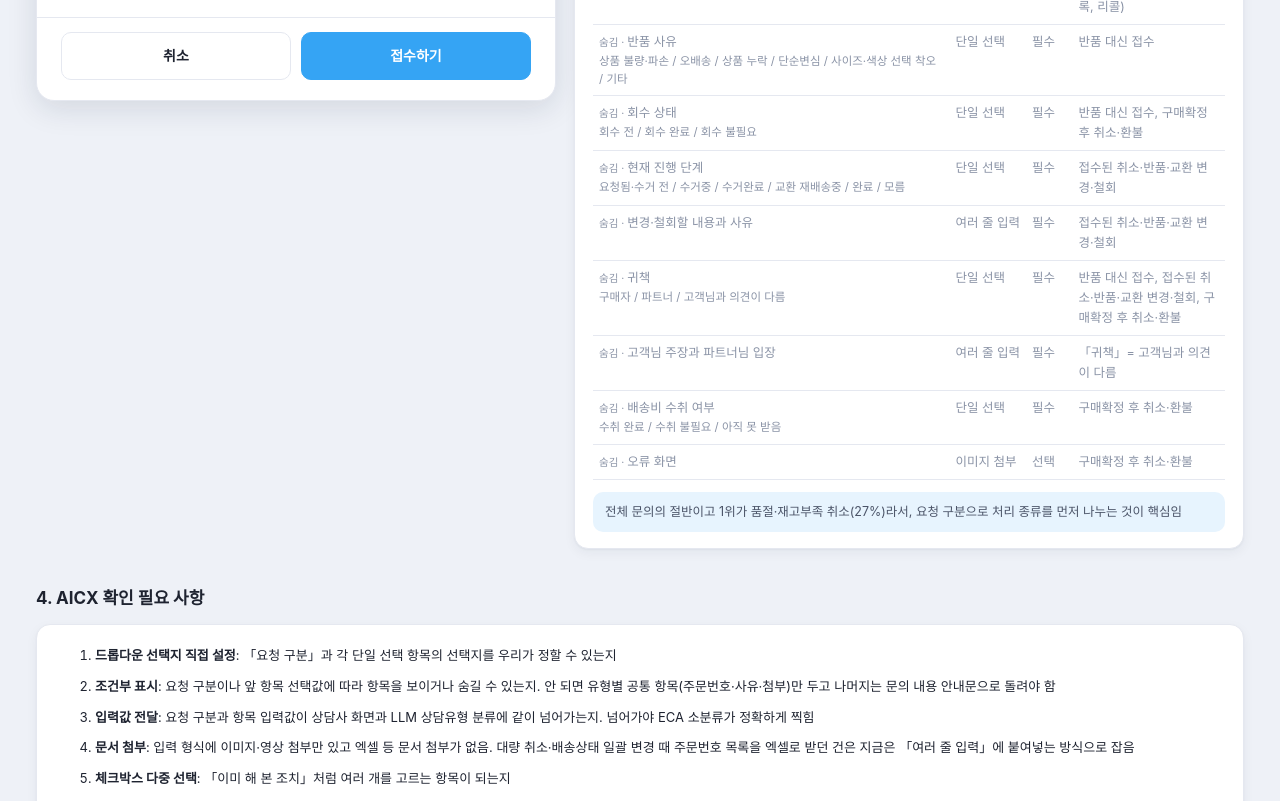
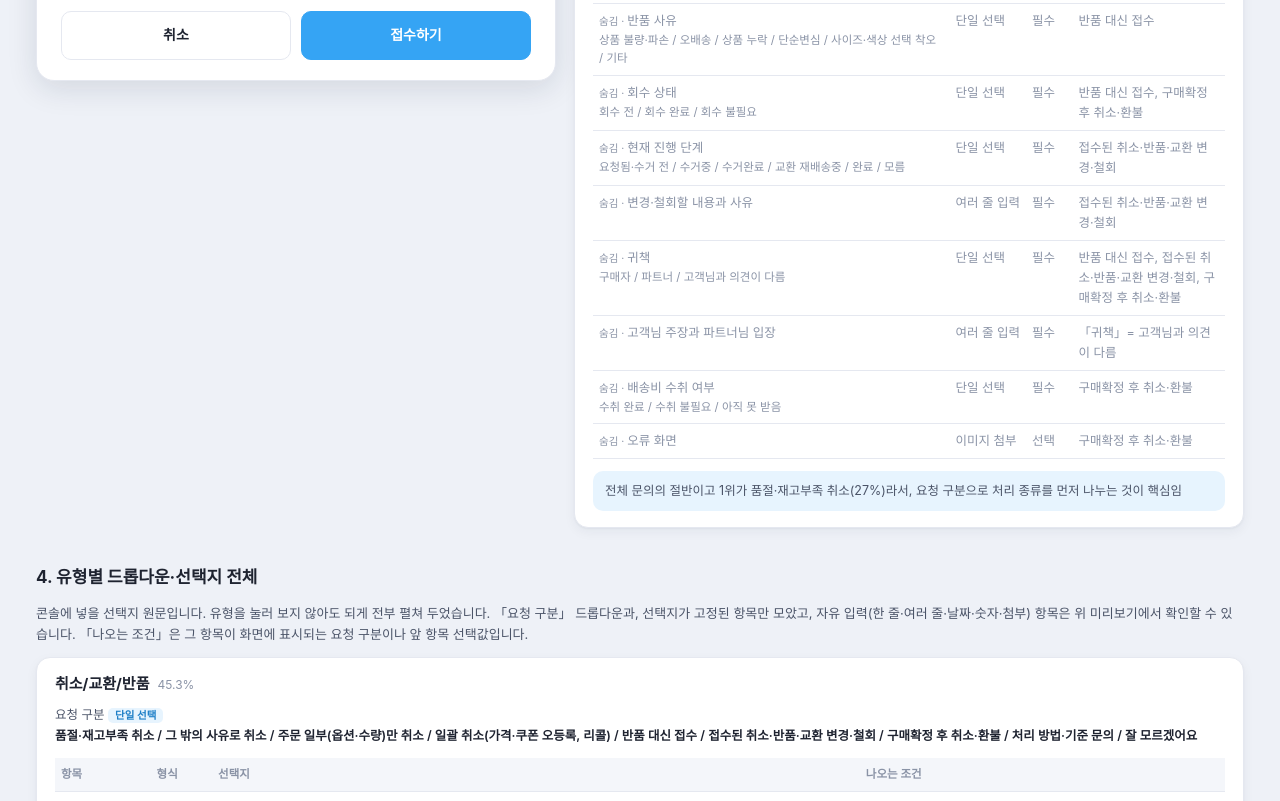
Before and after one commit to enzojoo/Ohouse-chatbot, a plain HTML site: page partner-inquiry-form/index.html in a window 1280 px wide. Shown: the part 1999-2800 px from the top of the page. Drawn offline with Linux system fonts and the light colour scheme.

Commit message:
partner-inquiry-form: 섹션 4를 유형별 드롭다운·선택지 전체 목록으로 교체 (확인 필요 사항 제거)
- 개발자가 클릭 없이 전체 선택지를 훑을 수 있도록 TYPES에서 자동 생성한 정적 목록 추가
- 요청 구분 드롭다운 + 선택지 고정 항목(형식·선택지·나오는 조건)을 유형별 카드로 정리
- 기존 "AICX 확인 필요 사항" 섹션 및 상단 안내 문구 제거

Co-Authored-By: Claude Opus 4.8 <noreply@anthropic.com>

```diff
--- a/partner-inquiry-form/index.html
+++ b/partner-inquiry-form/index.html
@@ -129,6 +129,15 @@
   .issues li{margin:10px 0;font-size:13px}
   .tw{overflow-x:auto}
 
+  /* all options reference */
+  .opt-card{background:var(--card);border:1px solid var(--line);border-radius:14px;padding:14px 18px 10px;box-shadow:var(--shadow);margin:12px 0}
+  .opt-card .hd{display:flex;align-items:baseline;gap:8px;flex-wrap:wrap}
+  .opt-card .nm{font-weight:700;font-size:15px}
+  .opt-sub{font-size:12.5px;color:var(--ink-2);margin:8px 0 12px;line-height:1.7}
+  .opt-sub .vals{color:var(--ink);font-weight:600}
+  .opt-card td.opts{white-space:normal;min-width:170px;color:var(--ink);font-size:12.5px}
+  .opt-none{font-size:12.5px;color:var(--ink-3);margin:2px 0 6px}
+
   @media (max-width:900px){
     .bench{grid-template-columns:1fr}
     .spec{position:static}
@@ -145,7 +154,7 @@
 <div class="doc">
   <h1>파트너센터 1:1 문의 유형별 입력 템플릿</h1>
   <p class="sub">문의 유형을 고르면 요청 구분 드롭다운이 붙고, 요청 구분에 따라 받는 항목이 바뀌는 구조입니다. 아래 화면에서 직접 골라 보면서 확인할 수 있습니다.</p>
-  <div class="notice">콘솔 기능(드롭다운 선택지 직접 설정, 선택값에 따른 항목 표시·숨김)이 모두 된다고 가정한 초안입니다. 확인이 필요한 사항은 맨 아래에 정리했습니다. 비중은 Zendesk Q3(7~9월) 게시판 6,372건 전수 분류 기준입니다.</div>
+  <div class="notice">콘솔 기능(드롭다운 선택지 직접 설정, 선택값에 따른 항목 표시·숨김)이 모두 된다고 가정한 초안입니다. 비중은 Zendesk Q3(7~9월) 게시판 6,372건 전수 분류 기준입니다.</div>
 
   <h2>1. 입력 흐름</h2>
   <div class="flow">
@@ -192,16 +201,9 @@
     </div>
   </div>
 
-  <h2>4. AICX 확인 필요 사항</h2>
-  <div class="issues"><ol>
-    <li><b>드롭다운 선택지 직접 설정</b>: 「요청 구분」과 각 단일 선택 항목의 선택지를 우리가 정할 수 있는지</li>
-    <li><b>조건부 표시</b>: 요청 구분이나 앞 항목 선택값에 따라 항목을 보이거나 숨길 수 있는지. 안 되면 유형별 공통 항목(주문번호·사유·첨부)만 두고 나머지는 문의 내용 안내문으로 돌려야 함</li>
-    <li><b>입력값 전달</b>: 요청 구분과 항목 입력값이 상담사 화면과 LLM 상담유형 분류에 같이 넘어가는지. 넘어가야 ECA 소분류가 정확하게 찍힘</li>
-    <li><b>문서 첨부</b>: 입력 형식에 이미지·영상 첨부만 있고 엑셀 등 문서 첨부가 없음. 대량 취소·배송상태 일괄 변경 때 주문번호 목록을 엑셀로 받던 건은 지금은 「여러 줄 입력」에 붙여넣는 방식으로 잡음</li>
-    <li><b>체크박스 다중 선택</b>: 「이미 해 본 조치」처럼 여러 개를 고르는 항목이 되는지</li>
-    <li><b>유형 이름 변경</b>: 「광고 관리」를 「광고/프로모션 관리」로 바꾸면 ECA 상담유형 이름도 맞춰야 하는지 (AICX→ECA 매칭은 이름 완전 일치 기준)</li>
-    <li><b>입점 전 문의</b>: 1:1 문의는 로그인한 파트너만 쓸 수 있어서 유형에 넣지 않음. 입점 신청 후 서류를 고치려는 예비 파트너가 로그인할 수 있는지만 확인 필요</li>
-  </ol></div>
+  <h2>4. 유형별 드롭다운·선택지 전체</h2>
+  <p class="sub">콘솔에 넣을 선택지 원문입니다. 유형을 눌러 보지 않아도 되게 전부 펼쳐 두었습니다. 「요청 구분」 드롭다운과, 선택지가 고정된 항목만 모았고, 자유 입력(한 줄·여러 줄·날짜·숫자·첨부) 항목은 위 미리보기에서 확인할 수 있습니다. 「나오는 조건」은 그 항목이 화면에 표시되는 요청 구분이나 앞 항목 선택값입니다.</p>
+  <div id="allopts"></div>
 </div>
 
 <script>
@@ -434,6 +436,19 @@ function render(prev){
   $('#typeNote').textContent=T.note;
   renderOverview();
 }
+function renderAllOptions(){
+  $('#allopts').innerHTML=TYPES.map(t=>{
+    const subLine=t.subs.length
+      ? `<div class="opt-sub">요청 구분 <span class="fmt dd">단일 선택</span><br><span class="vals">${[...t.subs,UNK].join(' / ')}</span></div>`
+      : `<div class="opt-sub">요청 구분 없음 · 공통 항목만 받음</div>`;
+    const dd=t.fields.filter(f=>f.opts);
+    const rows=dd.map(f=>`<tr><td>${f.label}</td><td>${f.fmt}</td><td class="opts">${f.opts.join(' / ')}</td><td>${condText(f,t)}</td></tr>`).join('');
+    const table=dd.length
+      ? `<div class="tw"><table><thead><tr><th>항목</th><th>형식</th><th>선택지</th><th>나오는 조건</th></tr></thead><tbody>${rows}</tbody></table></div>`
+      : `<div class="opt-none">선택지가 고정된 항목 없음 · 전부 자유 입력</div>`;
+    return `<div class="opt-card"><div class="hd"><span class="nm">${t.name}</span><span class="pct" style="color:var(--ink-3);font-size:12px">${t.share}%</span>${t.renamed?`<span class="tag ch">이름 변경 제안 · 현재 「${t.renamed}」</span>`:''}</div>${subLine}${table}</div>`;
+  }).join('');
+}
 function current(){return new Set([...document.querySelectorAll('#typed .f')].map(e=>e.dataset.f))}
 document.addEventListener('change',e=>{
   const p=current();
@@ -450,6 +465,7 @@ document.addEventListener('click',e=>{
   document.querySelector('.bench').scrollIntoView({behavior:'smooth',block:'start'});
 });
 render();
+renderAllOptions();
 </script>
 </body>
 </html>
```
